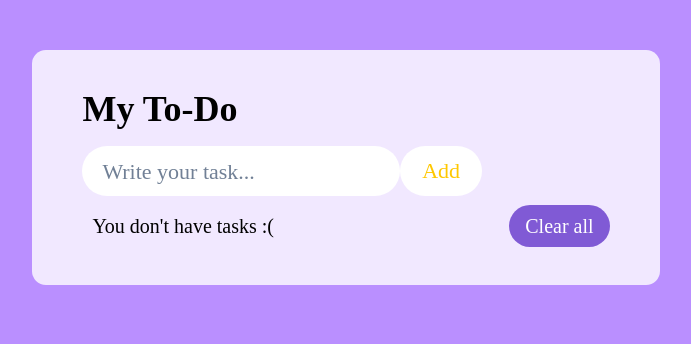
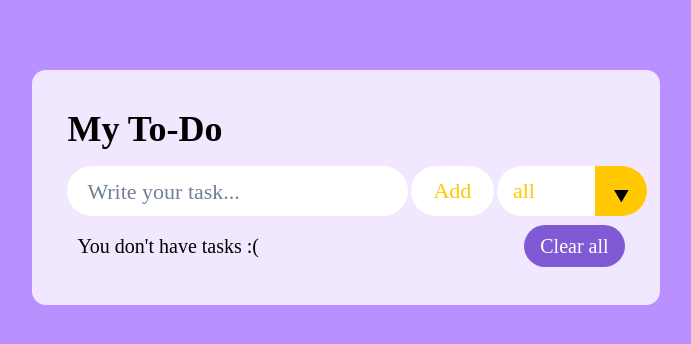
Before and after one commit to KatieSrbk/To-do-list, a React (Create React App) app: page / in a window 1280 px wide. Shown: the top 344 px of the page, without its empty margins (294-985 px from the left). Built offline with nearby package versions, Linux system fonts and the light colour scheme.

Commit message:
add task filtering functionality

```diff
--- /dev/null
+++ b/src/components/Filter.jsx
@@ -0,0 +1,62 @@
+import { Flex, Select } from '@chakra-ui/react'
+
+export const Filter = ({ setTodosArray }) => {
+  const filterAllTodos = (valueToFilter) => {
+    const todosFromLocal = localStorage.getItem('localTodos')
+      ? JSON.parse(localStorage.getItem('localTodos'))
+      : []
+
+    if (valueToFilter === 'all') {
+      const newArr = [...todosFromLocal]
+      setTodosArray(newArr)
+    }
+    if (valueToFilter === 'active') {
+      const newArr = todosFromLocal.filter((item) => item.isChecked === false)
+      setTodosArray(newArr)
+    }
+    if (valueToFilter === 'complite') {
+      const newArr = todosFromLocal.filter((item) => item.isChecked === true)
+      setTodosArray(newArr)
+    }
+  }
+  return (
+    <Flex
+      alignItems='center'
+      justifyContent='center'
+      position='relative'
+      overflow='hidden'
+      borderRadius='30px'
+      height='50px'
+      _after={{
+        content: '"\\25BC"',
+        position: 'absolute',
+        bg: 'rgb(255, 200, 0)',
+        top: '0',
+        right: '0',
+        padding: '18px',
+        pointerEvents: 'none',
+        transition: 'all 0.3s ease',
+      }}
+      _hover={{ _after: { bg: 'white', color: 'rgb(255, 200, 0)' } }}
+    >
+      <Select
+        name='todos'
+        onChange={(event) => filterAllTodos(event.target.value)}
+        border='none'
+        color='rgb(255, 200, 0)'
+        bgColor='rgb(255, 255, 255)'
+        height='55px'
+        width='155px'
+        cursor='pointer'
+        fontSize='22px'
+        fontFamily='initial'
+        borderRadius='32px'
+        _hover={{ border: 'none' }}
+      >
+        <option>all</option>
+        <option>active</option>
+        <option>complite</option>
+      </Select>
+    </Flex>
+  )
+}
--- a/src/components/PartAdd.jsx
+++ b/src/components/PartAdd.jsx
@@ -1,5 +1,6 @@
 import { useState } from 'react'
 import { Flex, Button, Input, Text } from '@chakra-ui/react'
+import { Filter } from './Filter'
 
 export const PartAdd = ({ todosArray, setTodosArray }) => {
   const [inputText, setInputText] = useState('')
@@ -24,11 +25,19 @@ export const PartAdd = ({ todosArray, setTodosArray }) => {
       localStorage.setItem('localTodos', JSON.stringify(newArr))
     }
   }
+
+  const enter = (event) => {
+    if (event.keyCode === 13) {
+      clickOnAdd()
+    }
+  }
+
   return (
     <Flex justifyContent='space-between' alignItems='center'>
-      <Flex width='400px' height='50px' justifyContent='space-between'>
+      <Flex width='580px' height='50px'>
         <Input
           type='text'
+          onKeyUp={enter}
           onChange={changeInput}
           value={inputText}
           placeholder='Write your task...'
@@ -37,7 +46,7 @@ export const PartAdd = ({ todosArray, setTodosArray }) => {
           bg='white'
           paddingLeft='20px'
           borderRadius='32px'
-          width='400px'
+          width='350px'
           border='none'
           fontFamily='initial'
         ></Input>
@@ -48,10 +57,11 @@ export const PartAdd = ({ todosArray, setTodosArray }) => {
           cursor='pointer'
           transition='all 0.3 ease'
           padding='20px 10px'
+          margin='0px 3px'
           borderRadius='32px'
           display='flex'
           alignItems='center'
-          width='100px'
+          width='85px'
           height='50px'
           _hover={{ bg: 'rgb(255, 200, 0)' }}
         >
@@ -67,6 +77,7 @@ export const PartAdd = ({ todosArray, setTodosArray }) => {
             Add
           </Text>
         </Button>
+        <Filter setTodosArray={setTodosArray} />
       </Flex>
     </Flex>
   )
--- a/src/components/TodoList.jsx
+++ b/src/components/TodoList.jsx
@@ -20,14 +20,14 @@ export const TodoList = () => {
       textAlign='center'
       minH='100%'
       justifyContent='center'
-      paddingY='50px'
+      paddingY='70px'
     >
       <Box
         background='rgba(255, 255, 255, 0.8);'
         maxW='650px'
         width={['90%', '90%', '49%']}
         borderRadius='14px'
-        paddingX='50px'
+        paddingX='35px'
         paddingY='38px'
       >
         <Flex mb='15px'>
@@ -36,7 +36,7 @@ export const TodoList = () => {
           </Heading>
         </Flex>
         <PartAdd todosArray={todosArray} setTodosArray={setTodosArray} />
-        <Tasks todosArray={todosArray} setTodosArray={setTodosArray}/>
+        <Tasks todosArray={todosArray} setTodosArray={setTodosArray} />
         <Footer todosArray={todosArray} setTodosArray={setTodosArray} />
       </Box>
     </Flex>
--- a/src/styles/theme.js
+++ b/src/styles/theme.js
@@ -9,6 +9,7 @@ const theme = extendTheme({
       },
     },
   },
+  components: {},
 })
 
 export default theme
```
